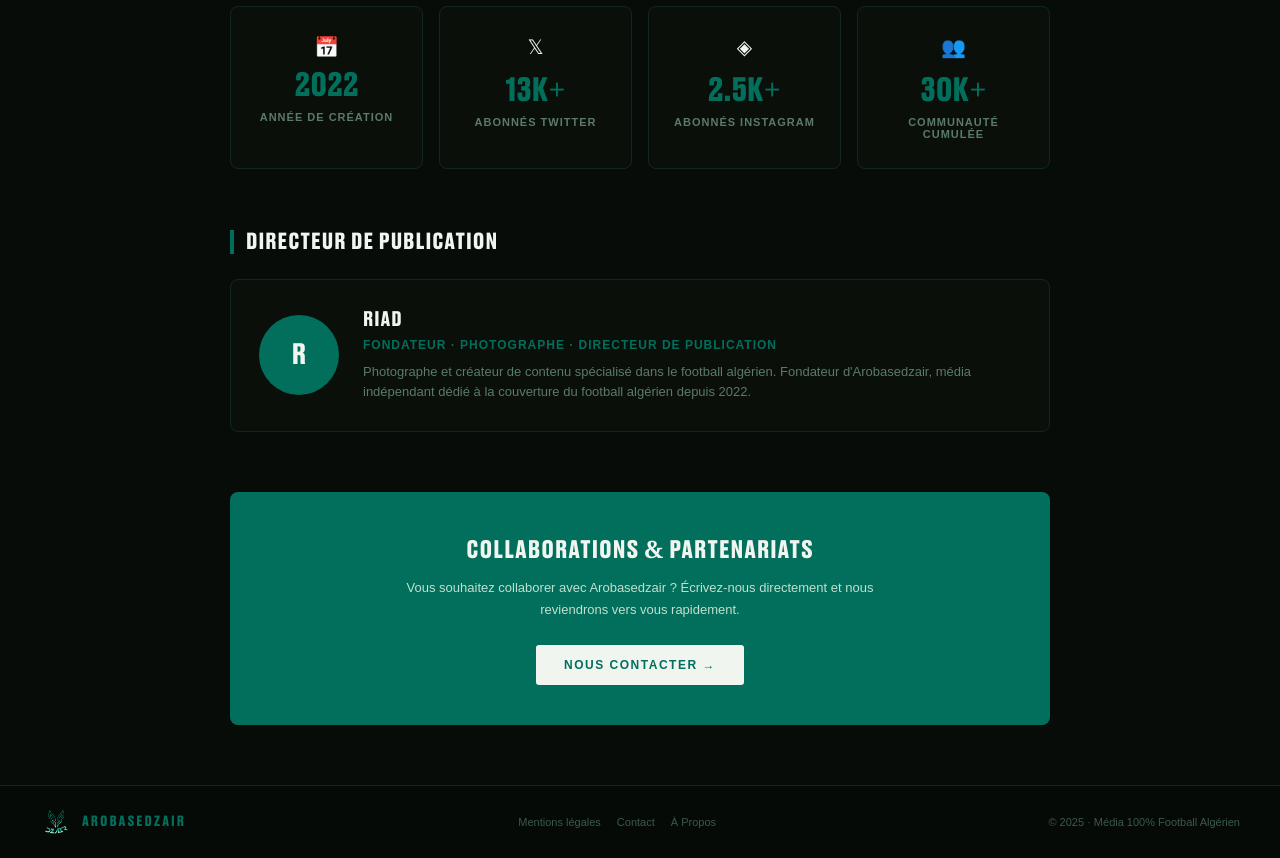
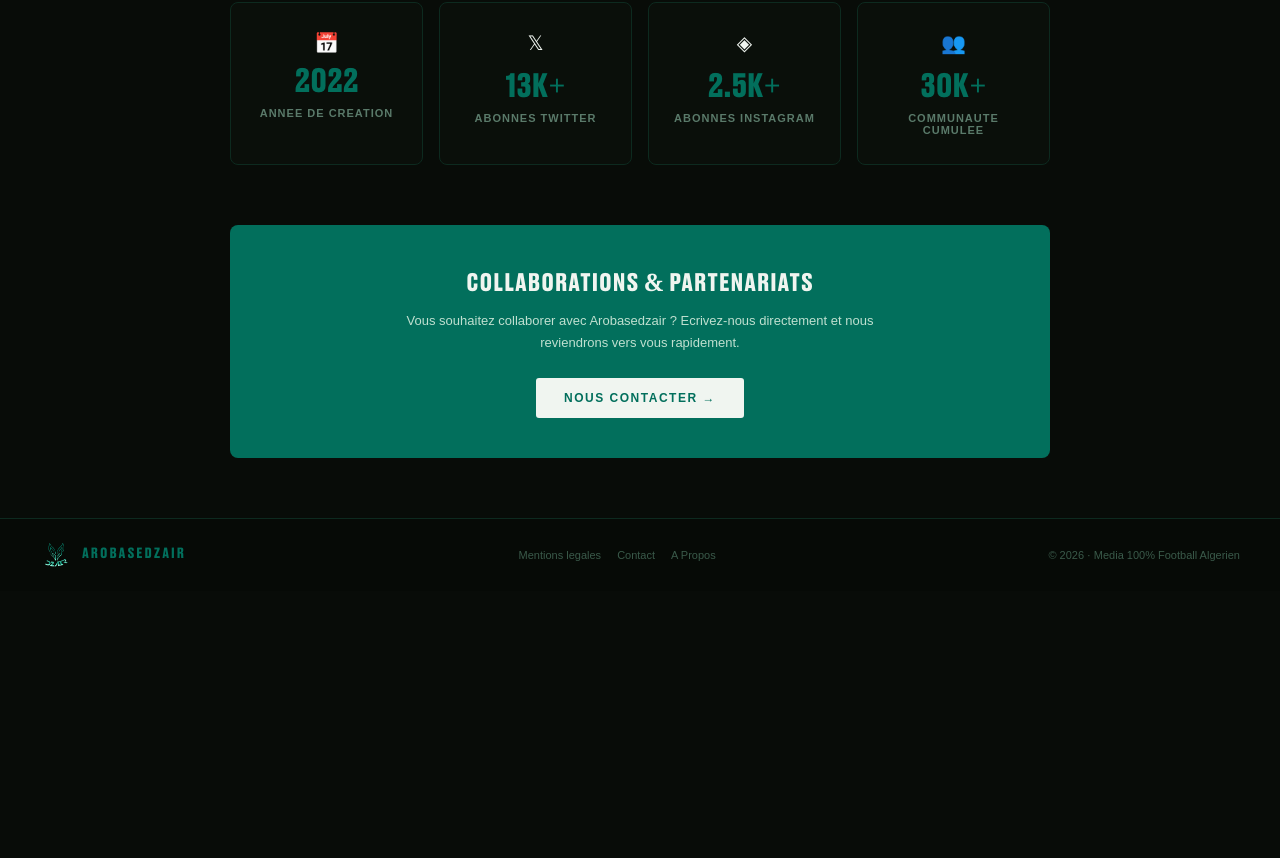
Before and after one commit to riadshr71-sketch/arobasedzair, a Next.js app: page /a-propos in a window 1280 px wide. Shown: the part 1182-2040 px from the top of the page. After the commit the page ends 1773 px from the top, so only its background shows below. Built offline with nearby package versions, Linux system fonts and the light colour scheme.

Commit message:
remove directeur publication

```diff
--- a/app/a-propos/page.tsx
+++ b/app/a-propos/page.tsx
@@ -40,10 +40,10 @@
           </div>
           <div style={{ display: 'grid', gridTemplateColumns: '1fr 1fr', gap: '16px' }}>
             {[
-              { icon: '⚽', title: 'Actualités en temps réel', desc: "Couvrir toute l'actualité du football algérien avec rapidité et précision." },
-              { icon: '📸', title: 'Photos exclusives', desc: 'Proposer des images inédites des matchs, entraînements et coulisses.' },
-              { icon: '🔍', title: 'Analyses approfondies', desc: 'Décrypter les tactiques, les performances et les enjeux du football algérien.' },
-              { icon: '🤝', title: 'Communauté passionnée', desc: 'Fédérer une communauté de supporters algériens autour du football.' },
+              { icon: '⚽', title: 'Actualites en temps reel', desc: "Couvrir toute l'actualite du football algerien avec rapidite et precision." },
+              { icon: '📸', title: 'Photos exclusives', desc: 'Proposer des images inedites des matchs, entrainements et coulisses.' },
+              { icon: '🔍', title: 'Analyses approfondies', desc: 'Decrypter les tactiques, les performances et les enjeux du football algerien.' },
+              { icon: '🤝', title: 'Communaute passionnee', desc: 'Federer une communaute de supporters algeriens autour du football.' },
             ].map(item => (
               <div key={item.title} style={{ background: '#0a0f0a', border: '1px solid #0d2a1f', borderRadius: '8px', padding: '20px' }}>
                 <div style={{ fontSize: '24px', marginBottom: '10px' }}>{item.icon}</div>
@@ -61,10 +61,10 @@
           </div>
           <div style={{ display: 'grid', gridTemplateColumns: 'repeat(4, 1fr)', gap: '16px' }}>
             {[
-              { chiffre: '2022', label: 'Année de création', icon: '📅' },
-              { chiffre: '13K+', label: 'Abonnés Twitter', icon: '𝕏' },
-              { chiffre: '2.5K+', label: 'Abonnés Instagram', icon: '◈' },
-              { chiffre: '30K+', label: 'Communauté cumulée', icon: '👥' },
+              { chiffre: '2022', label: 'Annee de creation', icon: '📅' },
+              { chiffre: '13K+', label: 'Abonnes Twitter', icon: '𝕏' },
+              { chiffre: '2.5K+', label: 'Abonnes Instagram', icon: '◈' },
+              { chiffre: '30K+', label: 'Communaute cumulee', icon: '👥' },
             ].map(item => (
               <div key={item.label} style={{ background: '#0a0f0a', border: '1px solid #0d2a1f', borderRadius: '8px', padding: '28px 20px', textAlign: 'center' as const }}>
                 <div style={{ fontSize: '20px', marginBottom: '8px' }}>{item.icon}</div>
@@ -75,27 +75,10 @@
           </div>
         </div>
 
-        <div style={{ marginBottom: '60px' }}>
-          <div style={{ display: 'flex', alignItems: 'center', gap: '12px', marginBottom: '24px' }}>
-            <div style={{ width: '4px', height: '24px', background: '#026f5c' }}></div>
-            <h2 style={{ fontFamily: 'Druk, Georgia, serif', fontSize: '22px', margin: 0, textTransform: 'uppercase' as const, letterSpacing: '1px' }}>Directeur de Publication</h2>
-          </div>
-          <div style={{ background: '#0a0f0a', border: '1px solid #0d2a1f', borderRadius: '8px', padding: '28px', display: 'flex', alignItems: 'center', gap: '24px' }}>
-            <div style={{ width: '80px', height: '80px', borderRadius: '50%', background: '#026f5c', display: 'flex', alignItems: 'center', justifyContent: 'center', fontSize: '28px', fontFamily: 'Druk, Georgia, serif', color: '#f0f5f0', flexShrink: 0 }}>
-              R
-            </div>
-            <div>
-              <div style={{ fontFamily: 'Druk, Georgia, serif', fontSize: '20px', textTransform: 'uppercase' as const, letterSpacing: '1px', marginBottom: '6px' }}>Riad</div>
-              <div style={{ fontSize: '12px', color: '#026f5c', fontWeight: 700, textTransform: 'uppercase' as const, letterSpacing: '1px', marginBottom: '10px' }}>Fondateur · Photographe · Directeur de Publication</div>
-              <div style={{ fontSize: '13px', color: '#5a7a6a', lineHeight: 1.6 }}>Photographe et créateur de contenu spécialisé dans le football algérien. Fondateur d'Arobasedzair, média indépendant dédié à la couverture du football algérien depuis 2022.</div>
-            </div>
-          </div>
-        </div>
-
         <div style={{ background: '#026f5c', borderRadius: '8px', padding: '40px', textAlign: 'center' as const }}>
           <h3 style={{ fontFamily: 'Druk, Georgia, serif', fontSize: '24px', textTransform: 'uppercase' as const, letterSpacing: '1px', marginBottom: '12px' }}>Collaborations & Partenariats</h3>
           <p style={{ fontSize: '13px', color: '#c0e0d0', lineHeight: 1.7, marginBottom: '24px', maxWidth: '500px', margin: '0 auto 24px' }}>
-            Vous souhaitez collaborer avec Arobasedzair ? Écrivez-nous directement et nous reviendrons vers vous rapidement.
+            Vous souhaitez collaborer avec Arobasedzair ? Ecrivez-nous directement et nous reviendrons vers vous rapidement.
           </p>
           <a href="/contact" style={{ display: 'inline-block', background: '#f0f5f0', color: '#026f5c', fontSize: '12px', fontWeight: 700, padding: '13px 28px', borderRadius: '3px', textTransform: 'uppercase' as const, letterSpacing: '1.5px', textDecoration: 'none' }}>
             Nous contacter →
@@ -110,11 +93,11 @@
           <span style={{ fontFamily: 'Druk, Georgia, serif', fontSize: '14px', letterSpacing: '2px', color: '#026f5c', textTransform: 'uppercase' as const }}>Arobasedzair</span>
         </div>
         <div style={{ display: 'flex', gap: '16px', fontSize: '11px', flexWrap: 'wrap' as const, justifyContent: 'center' }}>
-          <a href="/mentions-legales" style={{ color: '#3a5a4a', textDecoration: 'none' }}>Mentions légales</a>
+          <a href="/mentions-legales" style={{ color: '#3a5a4a', textDecoration: 'none' }}>Mentions legales</a>
           <a href="/contact" style={{ color: '#3a5a4a', textDecoration: 'none' }}>Contact</a>
-          <a href="/a-propos" style={{ color: '#3a5a4a', textDecoration: 'none' }}>À Propos</a>
+          <a href="/a-propos" style={{ color: '#3a5a4a', textDecoration: 'none' }}>A Propos</a>
         </div>
-        <div style={{ fontSize: '11px', color: '#3a5a4a' }}>© 2025 · Média 100% Football Algérien</div>
+        <div style={{ fontSize: '11px', color: '#3a5a4a' }}>© 2026 · Media 100% Football Algerien</div>
       </div>
 
     </main>
```
